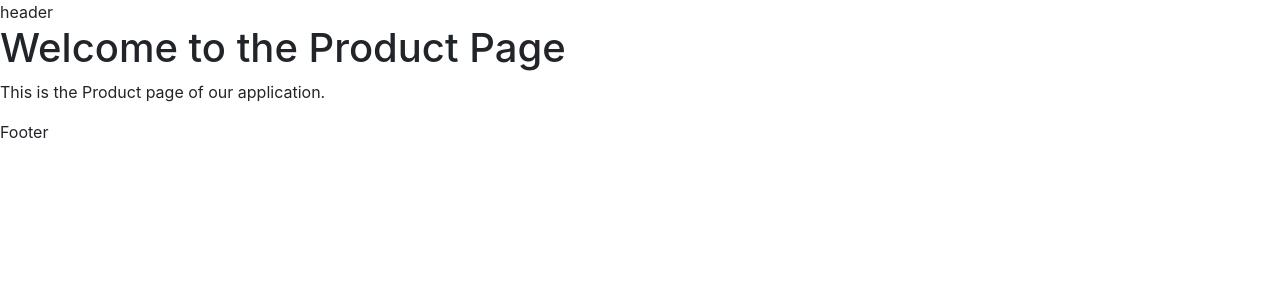
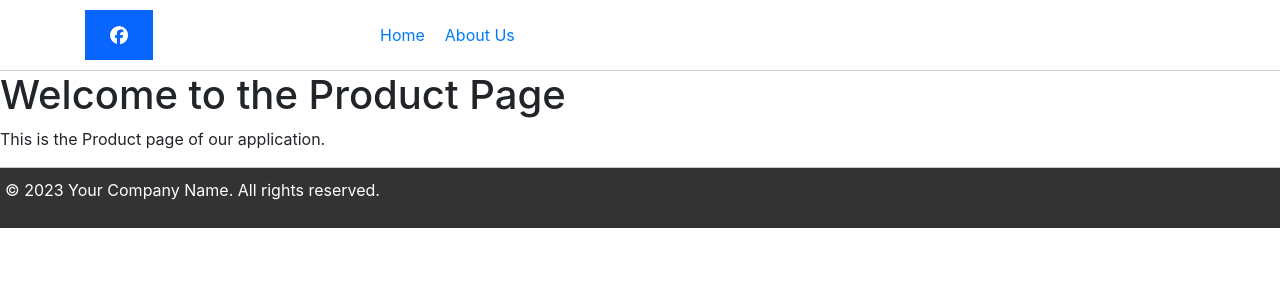
Before and after one commit to trancongquochuy123/project-management, a Node server app: page /products in a window 1280 px wide. Shown: the top 300 px of the page. Run offline with Node 20, Linux system fonts and the light colour scheme; some libraries are stand-ins or nearby versions.

Commit message:
Sửa layout

```diff
--- a/public/css/style.css
+++ b/public/css/style.css
@@ -1,3 +1,93 @@
-.test {
+/* Start Header */
+.header {
+    border-bottom: 1px solid #ccc;
+    padding: 10px 20px;
+}
 
+.header .inner-logo img {
+    max-width: auto;
+    max-height: 50px;
 }
+
+.header .inner-menu > ul {
+    list-style: none;
+    padding: 0;
+    margin: 0;
+    display: flex;
+    align-items: center;
+    justify-items: flex-end;
+    flex-wrap: wrap;
+}
+
+.header .inner-menu > ul > li {
+    margin: 0 10px;
+}
+
+/* End Header */
+/* Start Footer */
+.footer {
+    background: #333;
+    color: #fff;
+    border-top: 1px solid #ccc;
+    padding: 10px 20px;
+    text-align: center;
+}
+/* End Footer */
+
+
+.box-head {
+    text-align: center;
+    margin-bottom: 20px;
+  }
+
+  .box-head .inner-title {
+    font-size: 28px;
+    font-weight: bold;
+    color: #333;
+  }
+
+  .product-item {
+    border: 1px solid #ddd;
+    border-radius: 8px;
+    overflow: hidden;
+    max-width: 250px;
+    box-shadow: 0 2px 5px rgba(0, 0, 0, 0.1);
+    transition: 0.3s;
+  }
+
+  .product-item:hover {
+    box-shadow: 0 4px 10px rgba(0, 0, 0, 0.2);
+  }
+
+  .product-item .inner-image img {
+    width: 100%;
+    height: auto;
+    display: block;
+  }
+
+  .product-item .inner-content {
+    padding: 15px;
+    background-color: #fff;
+  }
+
+  .product-item .inner-title {
+    font-size: 18px;
+    color: #222;
+    margin-bottom: 10px;
+  }
+
+  .product-item .inner-price-old {
+    text-decoration: line-through;
+    color: #999;
+  }
+
+  .product-item .inner-price-new {
+    color: #e53935;
+    font-weight: bold;
+  }
+
+  .product-item .inner-discount {
+    color: #43a047;
+    font-size: 14px;
+    margin-top: 5px;
+  }
--- /dev/null
+++ b/views/client/mixins/box-head.pug
@@ -0,0 +1,3 @@
+mixin box-head(title)
+  .box-head
+    h2.inner-title #{title}
--- a/views/client/partials/footer.pug
+++ b/views/client/partials/footer.pug
@@ -1 +1,5 @@
-Footer Footer
+Footer.footer
+    .container
+    .row
+        .col-md-12
+        p © 2023 Your Company Name. All rights reserved.
--- a/views/client/partials/header.pug
+++ b/views/client/partials/header.pug
@@ -1 +1,14 @@
-Header header
+Header.header
+    .container
+        .row.align-items-center
+            .col-3
+                .inner-logo
+                    a(href='/')
+                        img(src='/images/logo.png', alt='Logo', class='logo')
+            .col-9
+                .inner-menu
+                    ul
+                        li
+                            a(href='/') Home
+                        li
+                            a(href='/products') About Us
```
Also changed, not shown: views/client/pages/home/index.pug (+16 -2 lines), public/images/logo.png (added).
